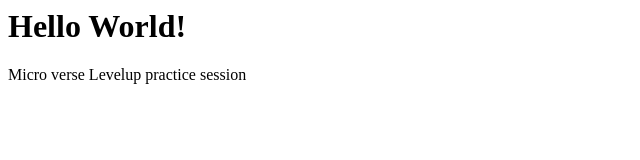
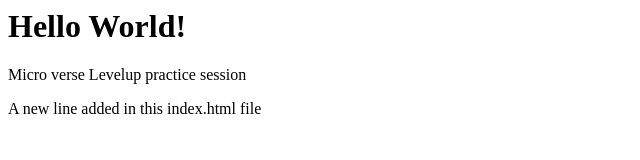
Before and after one commit to Munir-Ahmed-Dhk/mv-levelup-repo, a plain HTML site: page index.html in a window 1280 px wide. Shown: the whole page, without its empty margins (0-640 px from the left). Drawn offline with Linux system fonts and the light colour scheme.

Commit message:
line added
drawn by owner

```diff
--- a/index.html
+++ b/index.html
@@ -1,2 +1,3 @@
 <h1>Hello World!</h1>
 <p>Micro verse Levelup practice session<p/>
+<p>A new line added in this index.html file</p>
```
